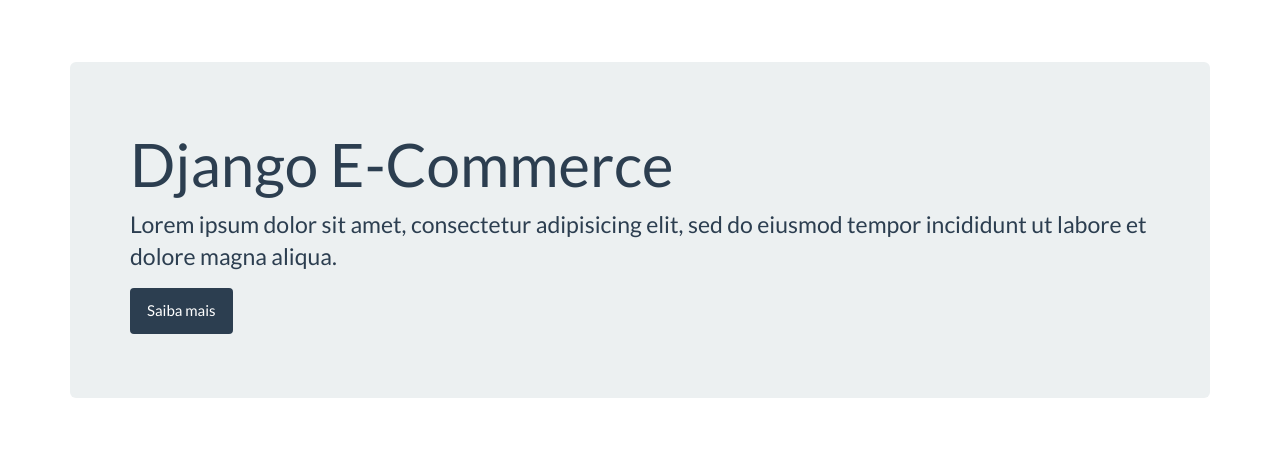
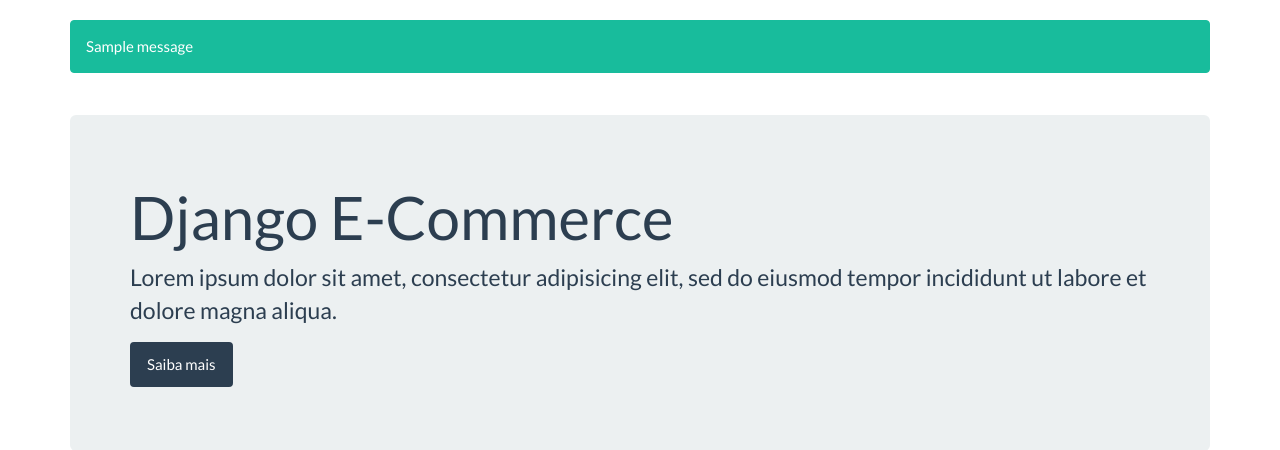
Before and after one commit to philippe28/udemy-ecommerce, a Django app: template core/templates/index.html in a window 1280 px wide. Shown: the part 60-510 px from the top of the page. Run offline with Django 3.2, Linux system fonts and the light colour scheme; the template is opened without the code that fills it: most values are stand-ins (such as "Sample title", 1, 10 or a date in 2020); one stand-in notice (Sample message) is shown; some libraries are stand-ins or nearby versions.

Commit message:
sessao 5 aula 55

```diff
--- a/core/templates/base.html
+++ b/core/templates/base.html
@@ -50,6 +50,14 @@
       </div>
     </div>
     <div class="container margin-top">
+			{% block message %}
+			{% for message in messages %}
+				<div class="alert alert-{{ message.tags }}">
+					{{message}}
+				</div>
+			{% endfor %}
+
+			{% endblock %}
 		{% block container %}{% endblock %}
 		<footer>
 			<div class="row">
--- a/core/views.py
+++ b/core/views.py
@@ -8,6 +8,7 @@ from django.conf import settings
 from django.contrib.auth.forms import UserCreationForm
 from django.views.generic import View, TemplateView, CreateView
 from django.contrib.auth import get_user_model
+from django.contrib import messages
 
 from .forms import ContactForm
 
@@ -28,6 +29,8 @@ def contact(request):
     if form.is_valid():
         form.send_mail()
         success = True
+    elif request.method == 'POST':
+        messages.error(request, 'Formulário inválido')
     context = {
         'form': form,
         'success': success
```
Also changed, not shown: djangoecommerce/settings.py (+11 -0 lines).
